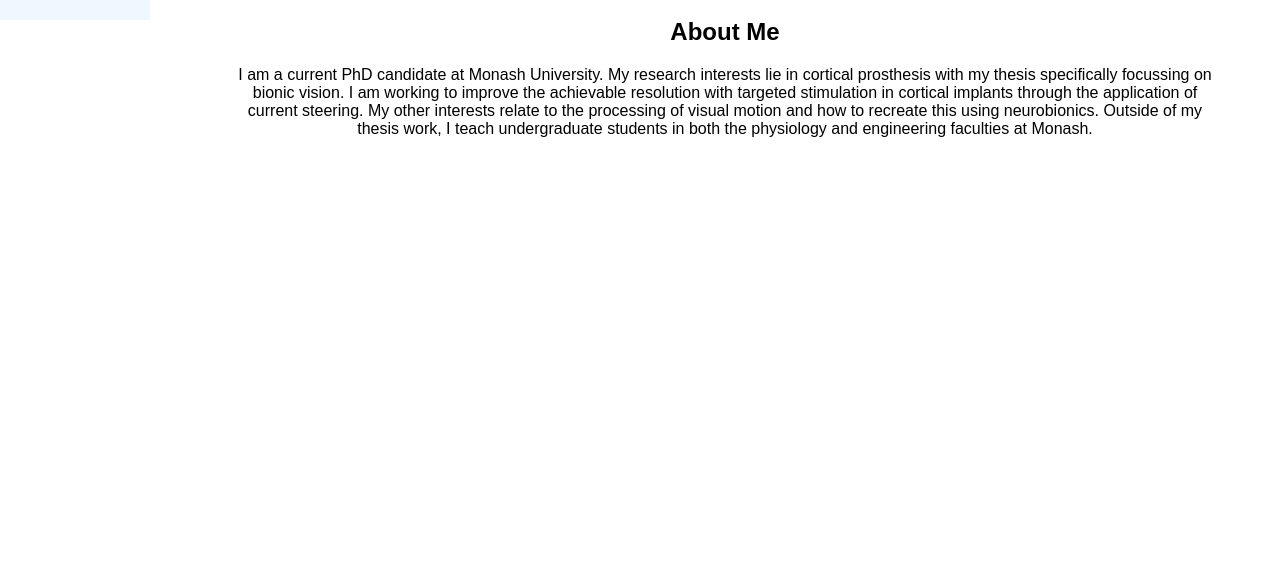
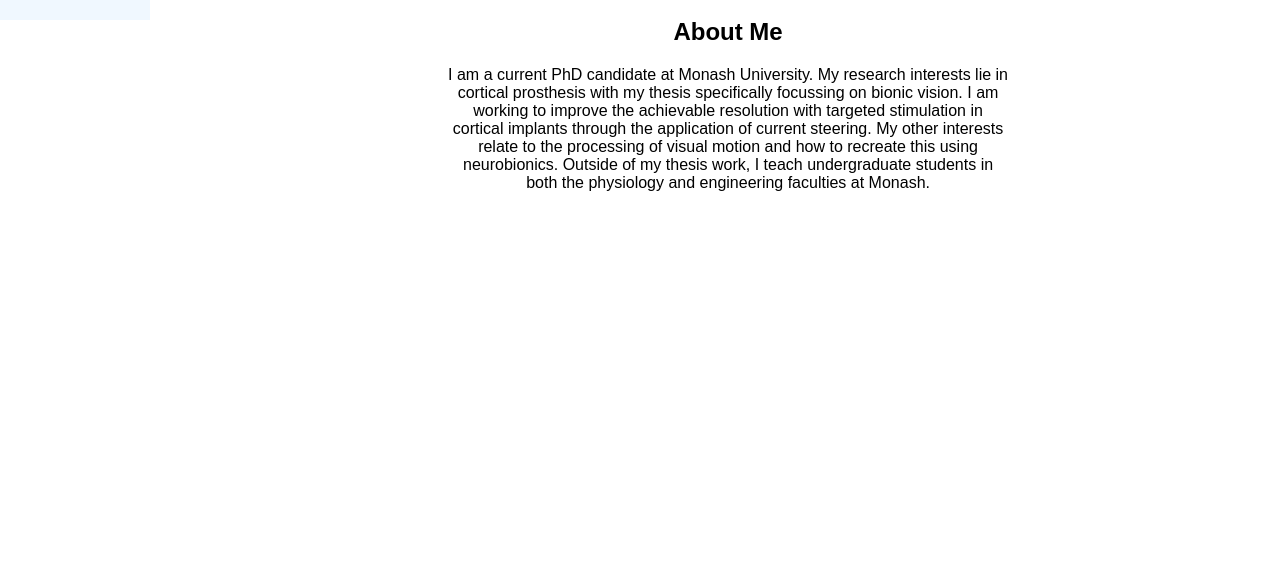
Before and after one commit to sabedaj/sabedaj.github.io, a plain HTML site: page index.html in a window 1280 px wide. Shown: the part 430-1000 px from the top of the page. Drawn offline with Linux system fonts and the light colour scheme.

Commit message:
Update style.css

```diff
--- a/style.css
+++ b/style.css
@@ -3,10 +3,11 @@
 /* Set height of body and the document to 100% */
 body, html {
   height: 100%;
-  margin-left:90px;
+  margin-left:18%;
   font-family: Arial;
-  margin-right:5px;
+  margin-right:10%;
   min-width:500px;
+  max-width:1000px;
 }
 
 /* Header/logo Title */
```
